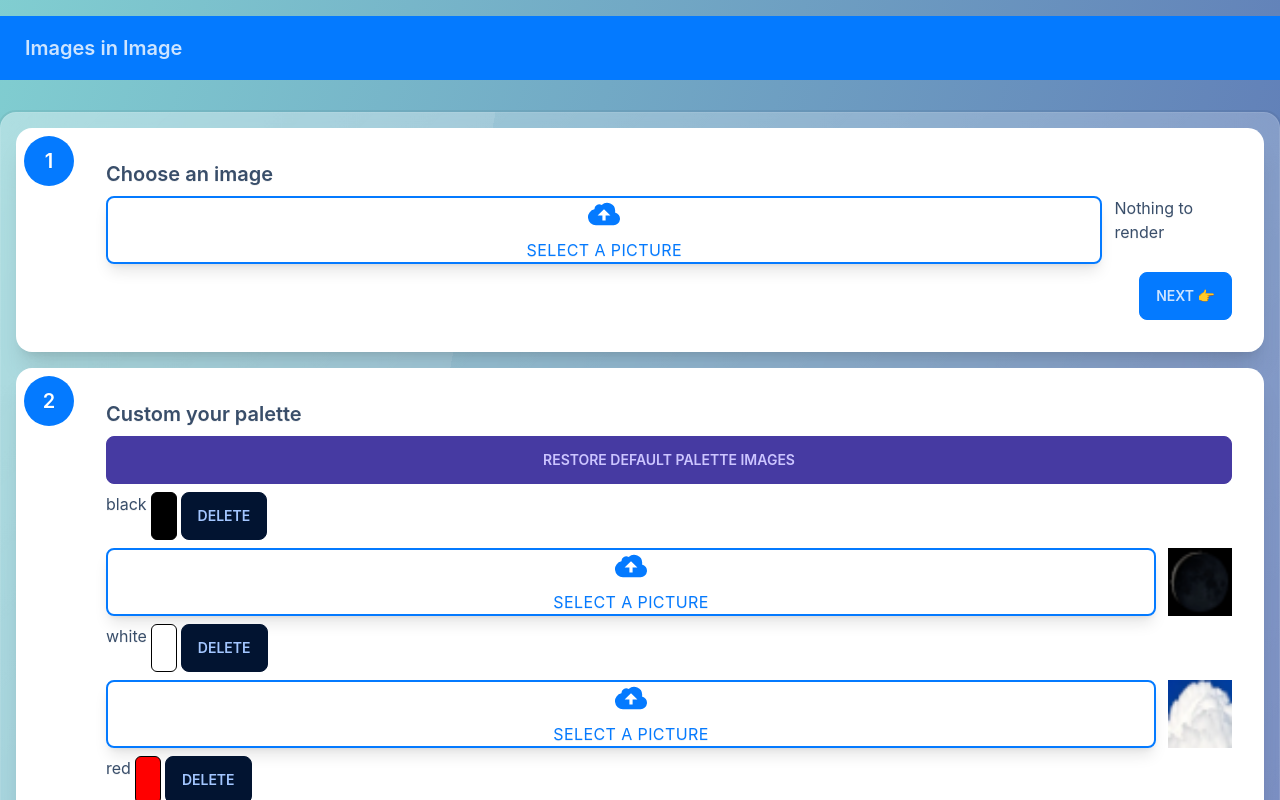
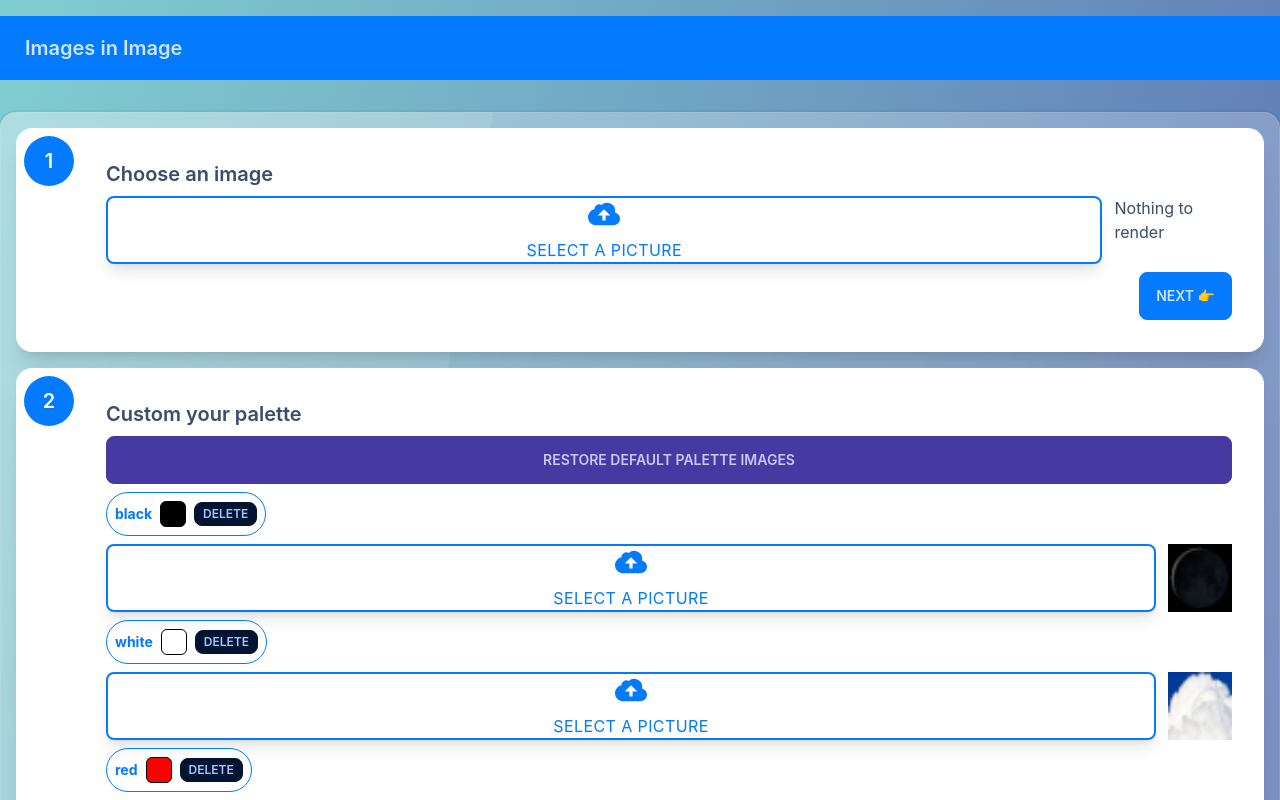
Before and after one commit to guillaume-gomez/images-in-image, a React (Create React App) app: page / in a window 1280 px wide. Shown: the top 800 px of the page. Built offline with nearby package versions, Linux system fonts and the light colour scheme.

Commit message:
update color pin

```diff
--- a/src/App.tsx
+++ b/src/App.tsx
@@ -153,7 +153,8 @@ function App() {
                 { paletteImages.map((paletteImage, index) => {
                     return (
                     <div key={paletteImage.name} className="flex flex-col gap-2">
-                      <label className="flex flex-row gap-1">
+                        <div className="badge badge-primary badge-outline h-full p-2">
+                          <label className="bold flex gap-2 items-center font-bold">
                             {paletteImage.name}
                             <span
                               className="p-3"
@@ -164,8 +165,9 @@ function App() {
                               }}
                             >
                             </span>
-                        <button className="btn btn-danger" onClick={() => removeColor(paletteImage.name)}>Delete</button>
+                            <button className="btn btn-danger btn-xs" onClick={() => removeColor(paletteImage.name)}>Delete</button>
                           </label>
+                        </div>
                       <InputFileWithPreview onChange={(image) => {setPaletteImage(paletteImage.name, image) }} value={paletteImage.sprite} />
                     </div>)
                 })
```
Lines whose indentation alone changed are shown as unchanged.
